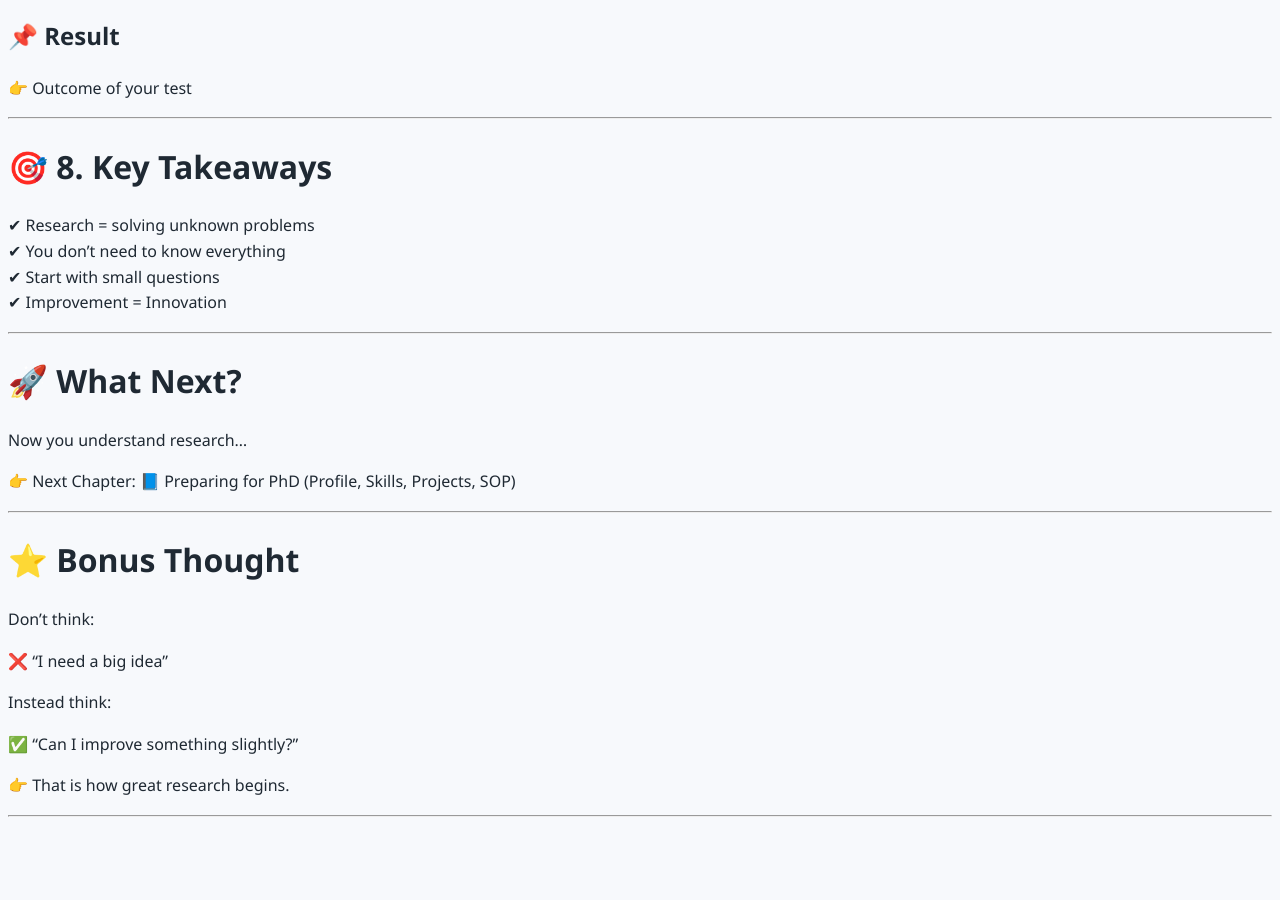
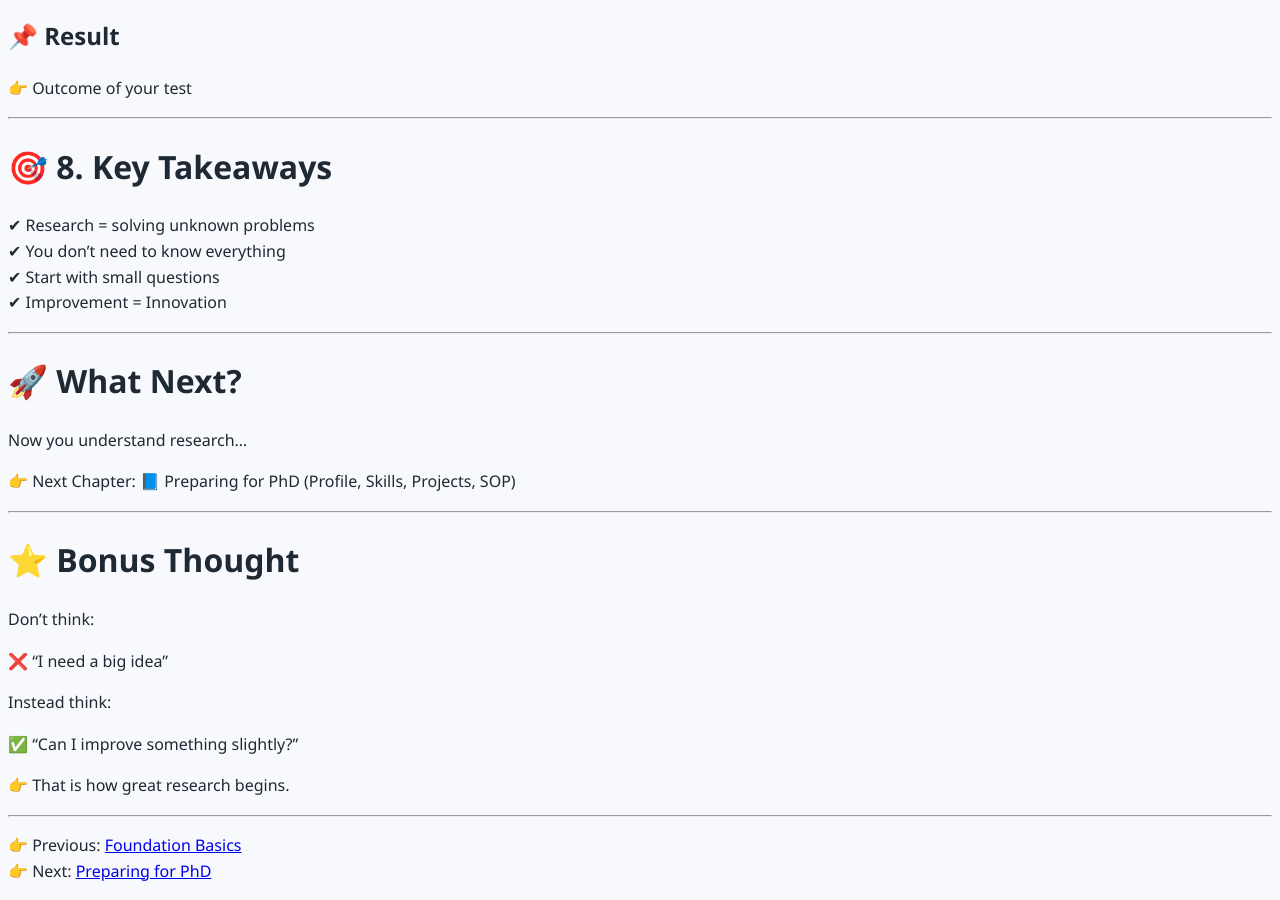
Before and after one commit to irshadvaza/irshadvaza.tech, a Jekyll site: the page built from learning-guides/phd-guide/understanding-computer-science-research.md, in a window 1280 px wide and 900 px high, scrolled down 5033 px. Built offline with Jekyll 4.4.1, drawn with Linux system fonts in a browser that asks for light colours; our own code applies the rules of GitHub Pages for plain Markdown files; before the commit the page ends 5858 px from its top, so only the background shows below that.

Commit message:
Update understanding-computer-science-research.md

```diff
--- a/learning-guides/phd-guide/understanding-computer-science-research.md
+++ b/learning-guides/phd-guide/understanding-computer-science-research.md
@@ -250,3 +250,6 @@ Instead think:
 👉 That is how great research begins.
 
 ---
+
+👉 Previous: [Foundation Basics](01-foundation-phd-basics.md)
+👉 Next: [Preparing for PhD](03-preparing-for-phd.md)
```
